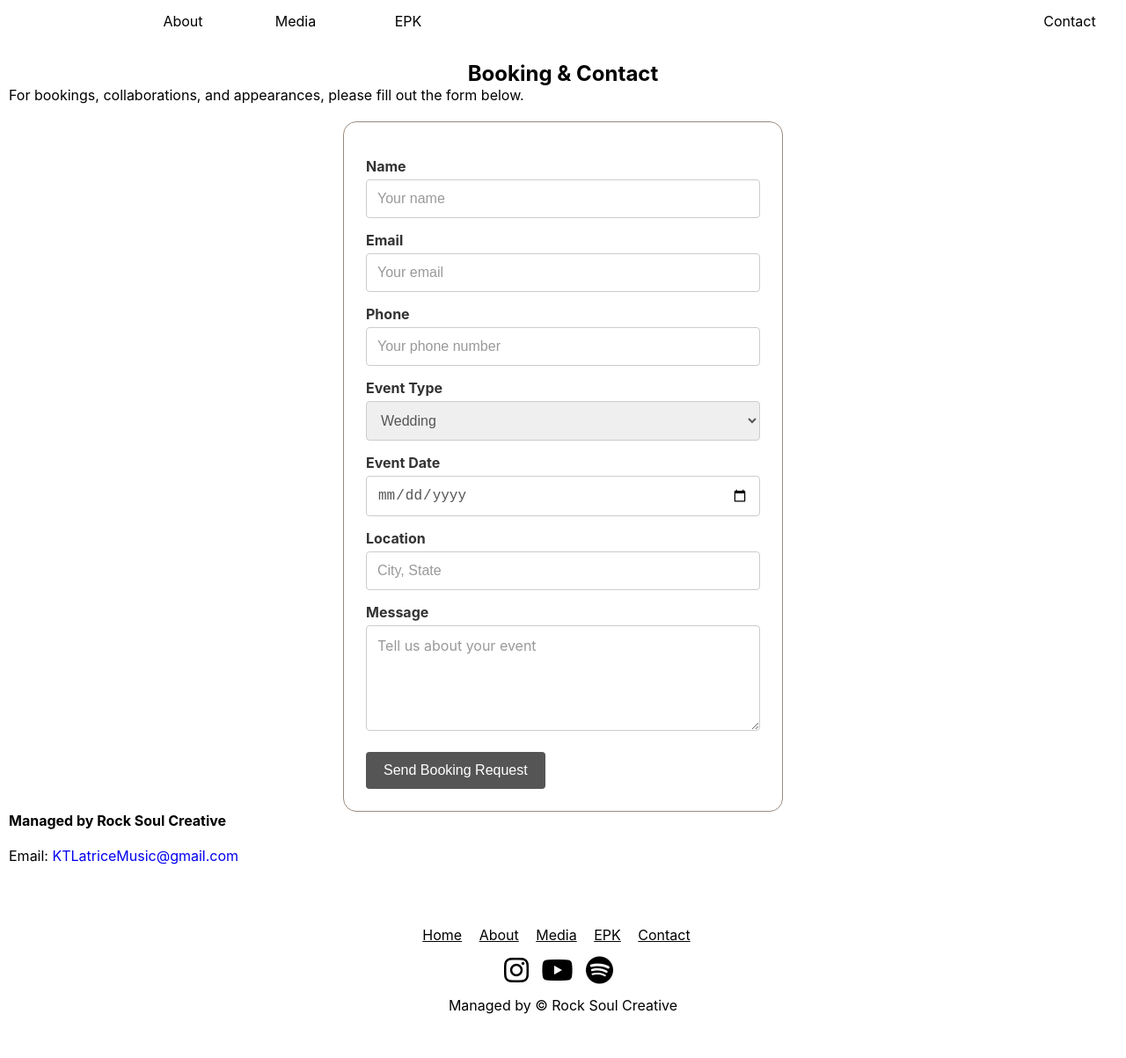
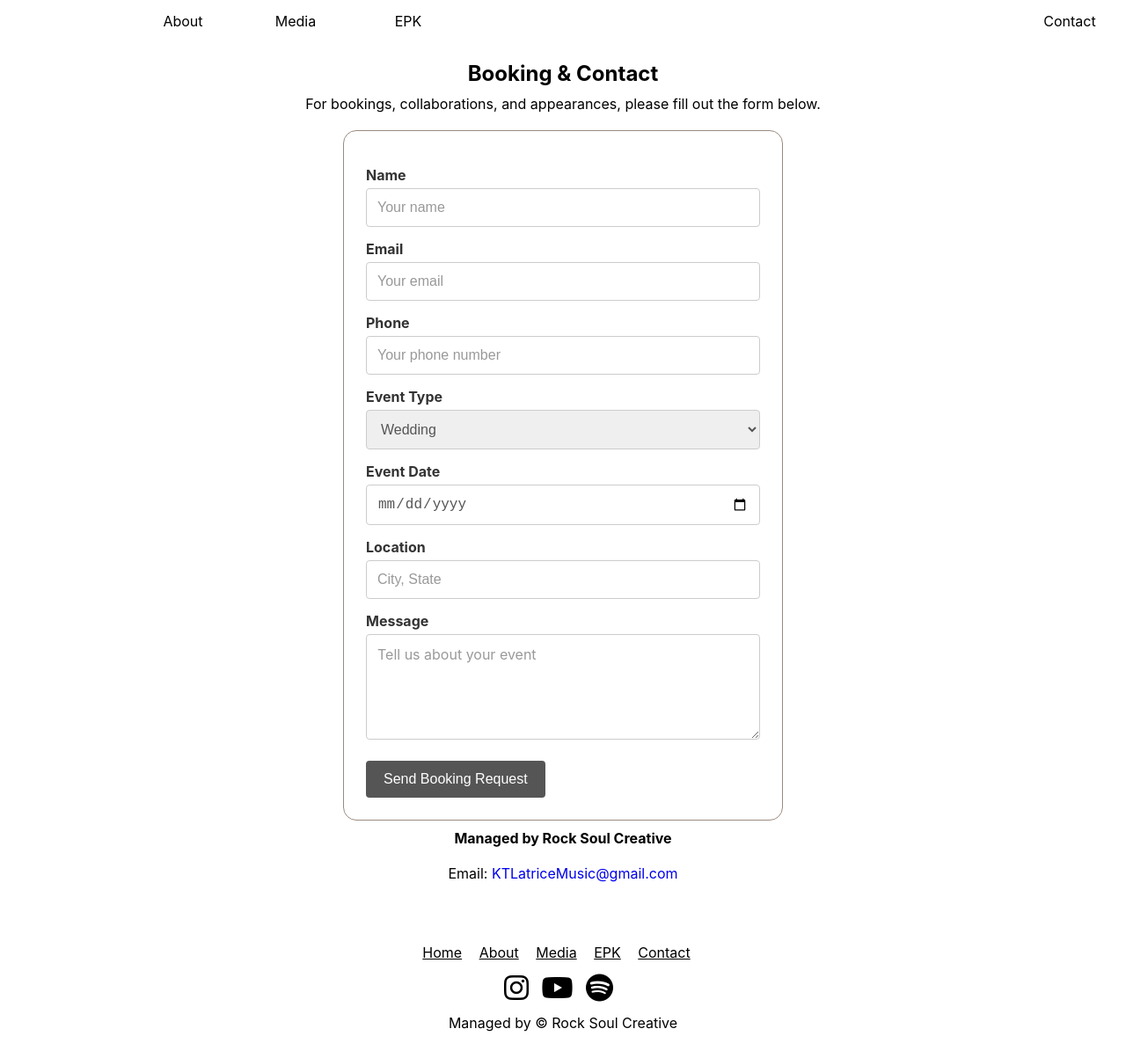
Before and after one commit to Francis-McKee/KT-LATRICE, a Jekyll site: the page built from contact.html, in a window 1280 px wide. Shown: the whole page at 88% size. Built offline with Jekyll 4.4.1, drawn with Linux system fonts in a browser that asks for light colours; nearby versions of some CDN libraries.

Commit message:
added images

```diff
--- a/css/contact.css
+++ b/css/contact.css
@@ -1,5 +1,6 @@
 h1 {
     text-align: center;
+    margin-bottom: 10px;
 }
 
 form {
@@ -63,3 +64,12 @@ input::placeholder,
 textarea::placeholder {
     color: #999;
 }
+
+.contact-hero,
+.contact-info {
+    text-align: center;
+}
+
+.contact-info {
+    margin-top: 10px;
+}
--- a/epk.html
+++ b/epk.html
@@ -45,9 +45,9 @@ layout: default
     <h2>Press Photos</h2>
 
     <div class="image-grid">
-        <img src="/images/press1.jpg" alt="KT Latrice press photo">
-        <img src="/images/press2.jpg" alt="KT Latrice press photo">
-        <img src="/images/press3.jpg" alt="KT Latrice press photo">
+        <img src="./images/kt-latrice2.jpeg" alt="KT Latrice press photo">
+        <img src="./images/kt-latrice3.jpeg" alt="KT Latrice press photo">
+        <img src="./images/kt-latrice4.jpeg" alt="KT Latrice press photo">
     </div>
 </section>
 
--- a/index.html
+++ b/index.html
@@ -15,6 +15,7 @@ layout: default
 
 
 <section class="hero">
+    <img src="./images/kt-latrice_hero.jpeg" class="hero-img">
     <h1> KT LATRICE </h1>
     <p> Real Music. Real Soul.™ </p>
 
```
Also changed, not shown: css/index.css (+10 -1 lines), images/kt-latrice2.jpeg (added), images/kt-latrice3.jpeg (added), images/kt-latrice4.jpeg (added), images/kt-latrice_hero.jpeg (added).
